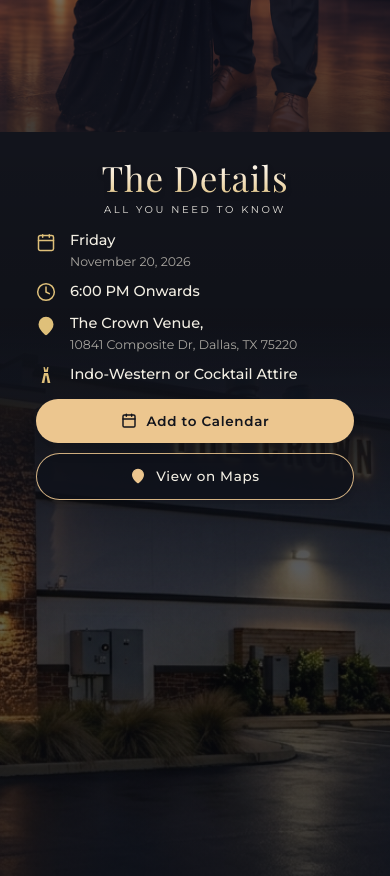
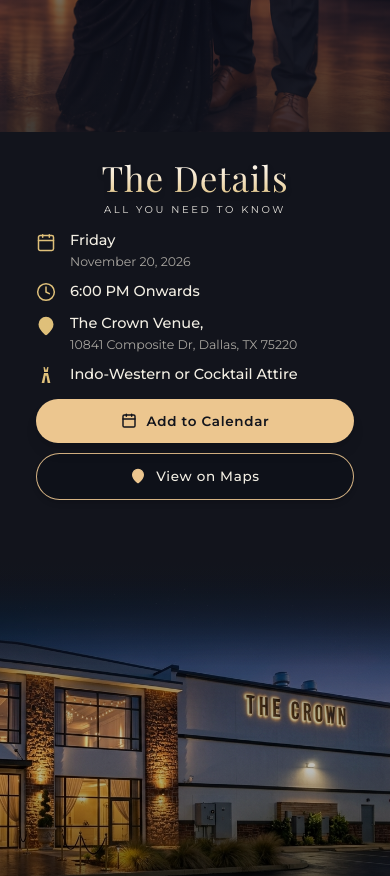
Before and after one commit to farhan2114/sn-wedding-invitation, a React (Vite) app: page / in a window 390 px wide. Shown: the part 840-1716 px from the top of the page. Built offline with nearby package versions, Linux system fonts and the light colour scheme; a web font is replaced by a local one.

Commit message:
Restore mobile venue image to lower half with seamless top fade to #12141C

```diff
--- a/src/components/DetailsSection.jsx
+++ b/src/components/DetailsSection.jsx
@@ -28,21 +28,21 @@
         <div className="absolute inset-0 bg-gradient-to-t from-[#12141C] via-transparent to-[#12141C]/80" />
       </div>
 
-      {/* Mobile Venue Background: Seamless blend with zero harsh borders or separation lines */}
-      <div className="md:hidden absolute inset-0 z-0 pointer-events-none overflow-hidden bg-[#12141C]">
+      {/* Mobile Lower Background: Venue building image in lower half with seamless fade */}
+      <div className="md:hidden absolute bottom-0 left-0 right-0 w-full h-[50%] z-0 pointer-events-none overflow-hidden">
         <img
           src="/assets/the_crown_night.jpg"
           alt="The Crown Venue"
           className="w-full h-full object-cover object-[82%_bottom]"
           style={{
-            maskImage: 'linear-gradient(to bottom, transparent 0%, transparent 22%, rgba(0,0,0,0.3) 38%, rgba(0,0,0,0.85) 55%, black 72%)',
-            WebkitMaskImage: 'linear-gradient(to bottom, transparent 0%, transparent 22%, rgba(0,0,0,0.3) 38%, rgba(0,0,0,0.85) 55%, black 72%)'
+            maskImage: 'linear-gradient(to bottom, transparent 0%, rgba(0,0,0,0.5) 20%, black 45%)',
+            WebkitMaskImage: 'linear-gradient(to bottom, transparent 0%, rgba(0,0,0,0.5) 20%, black 45%)'
           }}
         />
-        {/* Deep seamless gradient to ensure upper text and buttons are pure luxury dark backdrop */}
-        <div className="absolute inset-0 bg-gradient-to-b from-[#12141C] via-[#12141C]/40 via-45% to-transparent pointer-events-none" />
+        {/* Soft top gradient blend matching the section background #12141C */}
+        <div className="absolute top-0 left-0 right-0 h-28 bg-gradient-to-b from-[#12141C] via-[#12141C]/50 to-transparent pointer-events-none" />
         {/* Dark bottom gradient overlay for script text legibility over pavement */}
-        <div className="absolute inset-0 bg-gradient-to-t from-[#12141C]/95 via-black/30 to-transparent pointer-events-none" />
+        <div className="absolute inset-0 bg-gradient-to-t from-black/90 via-black/25 to-transparent pointer-events-none" />
       </div>
 
       {/* 2A. Mobile Details Layout (Pushed higher up into upper canvas) */}
```
